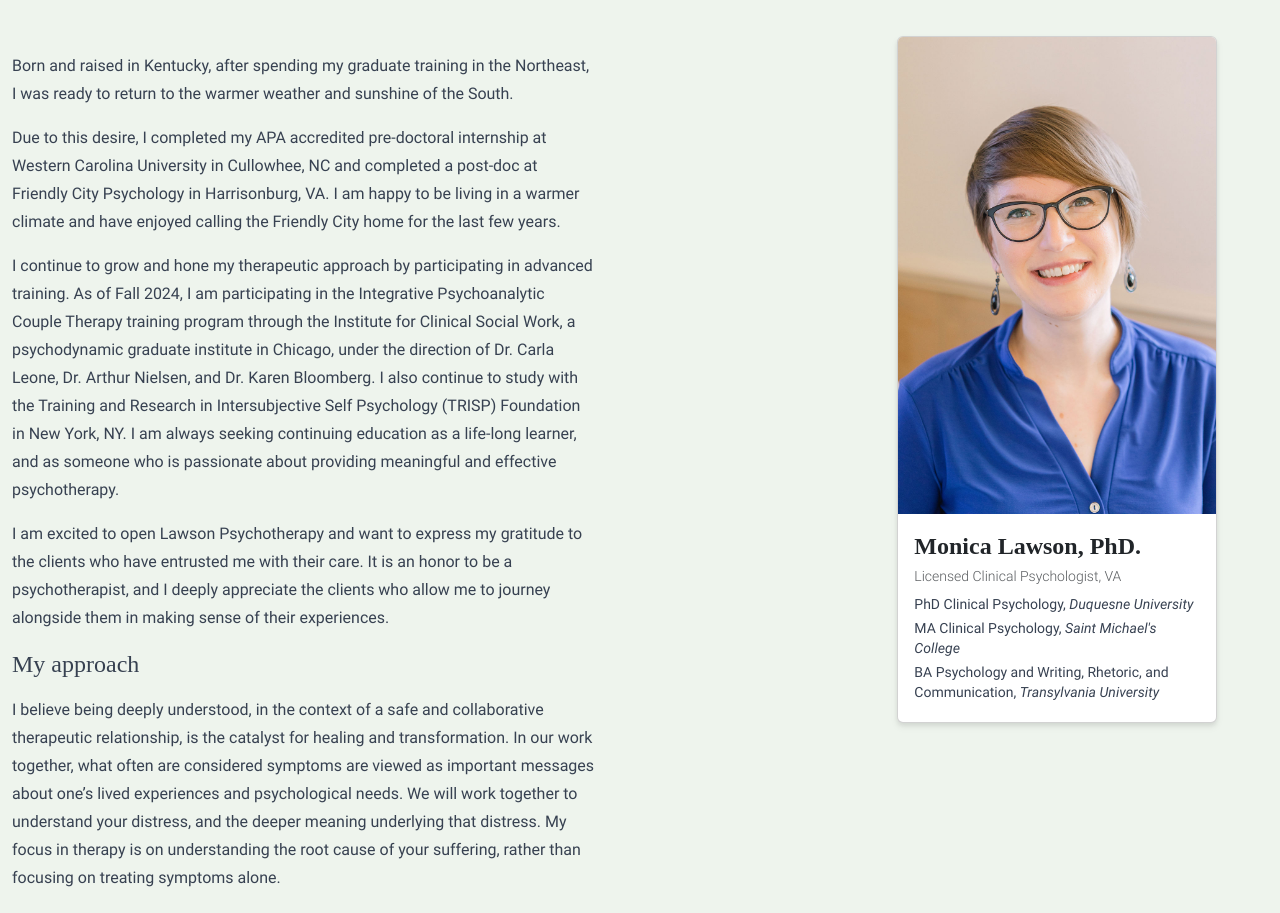
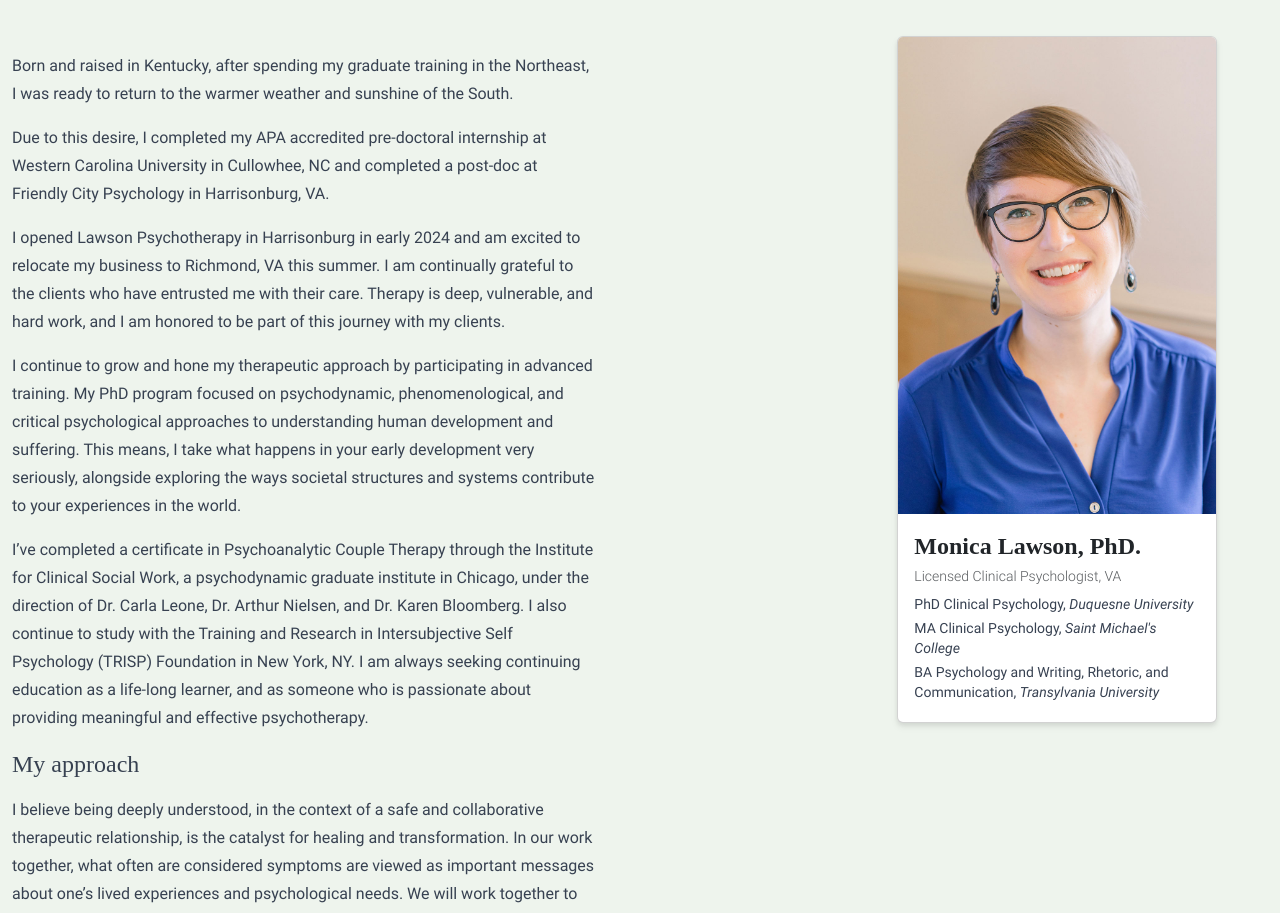
Before and after one commit to jspars/ml-psych, a SvelteKit app: page /about in a window 1280 px wide. Shown: the part 320-1233 px from the top of the page. Built offline with nearby package versions, Linux system fonts and the light colour scheme; a web font is replaced by a local one.

Commit message:
copy changes

```diff
--- a/src/routes/+page.svelte
+++ b/src/routes/+page.svelte
@@ -14,13 +14,15 @@
 		<h1 class="text-4xl">Neurodiversity and LGBTQIA+ affirming psychodynamic therapy for individuals and couples</h1>
 		<p>
 
-			Psychodynamic therapy focuses on how early experiences contribute to how you move through the
-			world and relate with others. In psychodynamic therapy, we also attend to particular
-			patterns in your life and relationships. My approach is also informed by existential-humanistic and phenomenological theories of human development.
-			I offer affirming dynamic therapy for neurodivergent clients and members of the LGBTQIA+
-			commmunity.  In person sessions are available at my office in Harrisonburg, VA and teletherapy
-			appointments are available throughout Virginia and in all PSYPACT® participating states. For a more
-			in-depth description of how I work, see <a href="{base}/about">the About page</a>.
+			Psychodynamic therapy focuses on the way early experiences contribute to how you experience the
+			world and relate with others. In psychodynamic therapy, we also attend to particular patterns
+			in your life and relationships. My approach is also informed by existential-humanistic and
+			phenomenological perspectives. I offer affirming dynamic therapy for neurodivergent clients
+			and members of the LGBTQIA+ community. Currently, my practice is completely virtual, as I
+			relocate to Richmond, Virginia, with plans to offer in-person sessions again
+			in the future. Teletherapy appointments are available throughout Virginia and in all
+			PSYPACT® participating states. For a more in-depth description of how I work,
+			see <a href="{base}/about">the About page</a>.
 		</p>
 	</div>
 	<CardGroup />
--- a/src/routes/about/+page.svelte
+++ b/src/routes/about/+page.svelte
@@ -14,24 +14,28 @@
             <p class="prose">
                 Due to this desire, I completed my APA accredited pre-doctoral internship at Western Carolina
                 University in Cullowhee, NC and completed a post-doc at Friendly City Psychology in
-                Harrisonburg, VA. I am happy to be living in a warmer climate and have enjoyed calling the
-                Friendly City home for the last few years.
+                Harrisonburg, VA.
             </p>
             <p class="prose">
-                I continue to grow and hone my therapeutic approach by participating in advanced
-                training. As of Fall 2024, I am participating in the Integrative Psychoanalytic Couple
-                Therapy training program through the Institute for Clinical Social Work, a
-                psychodynamic graduate institute in Chicago, under the direction of Dr. Carla Leone,
-                Dr. Arthur Nielsen, and Dr. Karen Bloomberg. I also continue to study with the
-                Training and Research in Intersubjective Self Psychology (TRISP) Foundation in New
-                York, NY.  I am always seeking continuing education as a life-long learner, and as
-                someone who is passionate about providing meaningful and effective psychotherapy.
+                I opened Lawson Psychotherapy in Harrisonburg in early 2024 and am excited to relocate
+                my business to Richmond, VA this summer. I am continually grateful to the clients who
+                have entrusted me with their care. Therapy is deep, vulnerable, and hard work, and I
+                am honored to be part of this journey with my clients.
             </p>
             <p class="prose">
-                I am excited to open Lawson Psychotherapy and want to express my gratitude to the clients who
-                have entrusted me with their care. It is an honor to be a psychotherapist, and I deeply
-                appreciate the clients who allow me to journey alongside them in making sense of their
-                experiences.
+                I continue to grow and hone my therapeutic approach by participating in advanced training.
+                My PhD program focused on psychodynamic, phenomenological, and critical psychological
+                approaches to understanding human development and suffering. This means, I take what
+                happens in your early development very seriously, alongside exploring the ways societal
+                structures and systems contribute to your experiences in the world.
+            <p class="prose">
+                I’ve completed a certificate in Psychoanalytic Couple Therapy through
+                the Institute for Clinical Social Work, a psychodynamic graduate institute
+                in Chicago, under the direction of Dr. Carla Leone, Dr. Arthur Nielsen,
+                and Dr. Karen Bloomberg. I also continue to study with the Training and
+                Research in Intersubjective Self Psychology (TRISP) Foundation in New York, NY.
+                I am always seeking continuing education as a life-long learner, and as someone
+                who is passionate about providing meaningful and effective psychotherapy.
             </p>
             <div class="about-copy">
                 <h3 class="prose text-2xl">My approach</h3>
```
